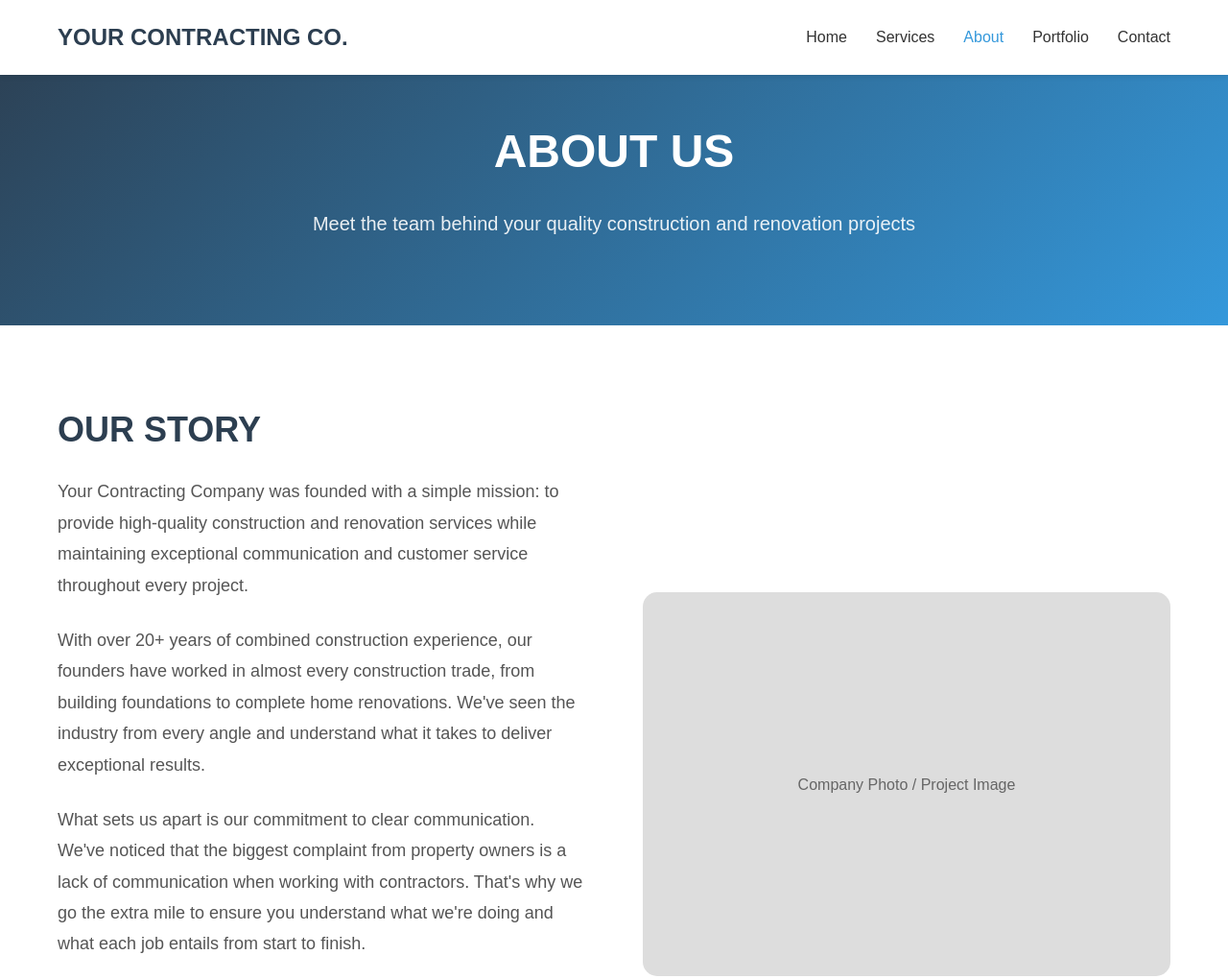
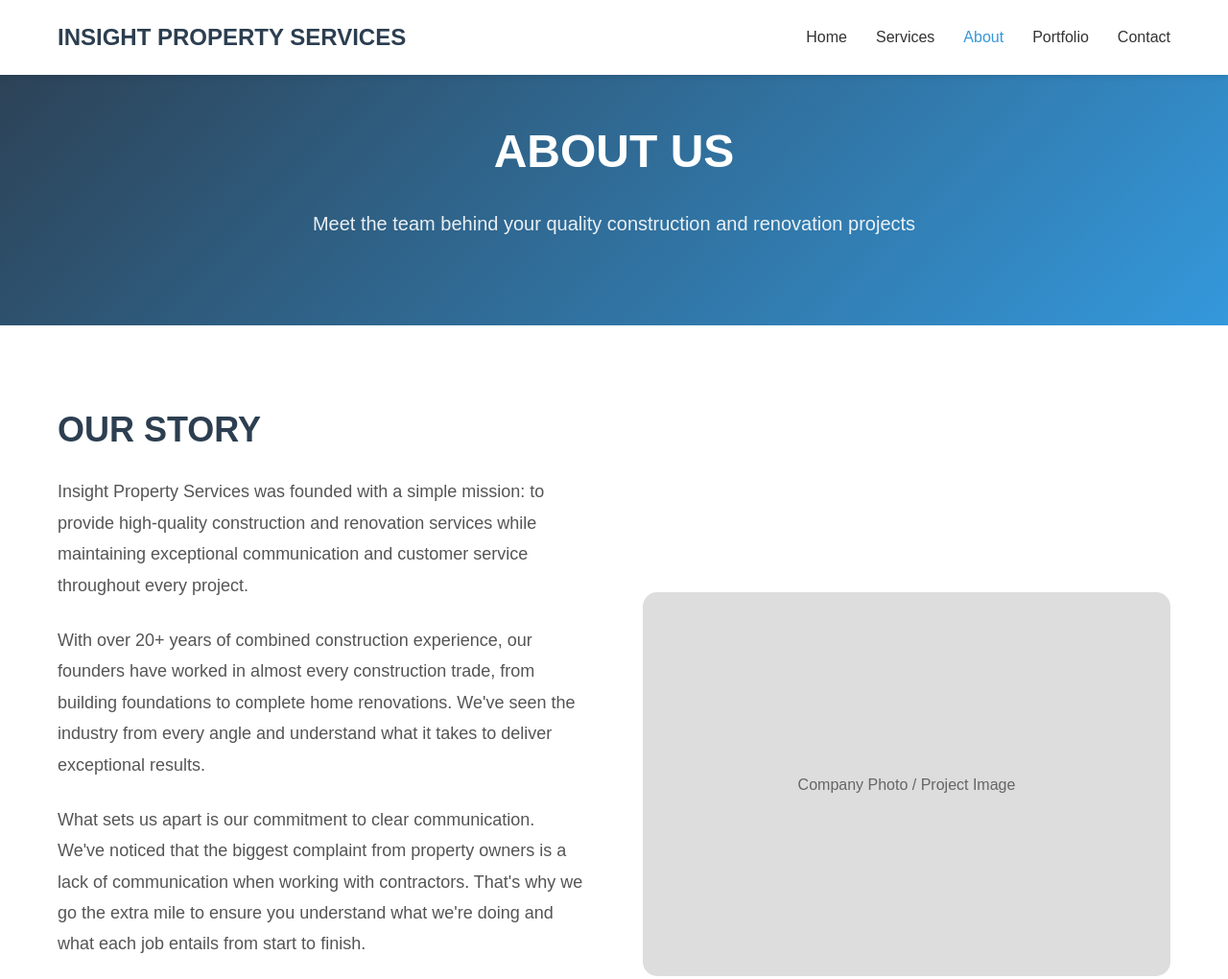
Before and after one commit to License2Bill/insightproperty, a plain HTML site: page about.html in a window 1280 px wide. Shown: the top 1020 px of the page at 96% size. Drawn offline with Linux system fonts and the light colour scheme.

Commit message:
Update about.html

```diff
--- a/about.html
+++ b/about.html
@@ -3,14 +3,14 @@
 <head>
     <meta charset="UTF-8">
     <meta name="viewport" content="width=device-width, initial-scale=1.0">
-    <title>About Us | Your Contracting Company</title>
+    <title>About Us | Insight Property Services</title>
     <link rel="stylesheet" href="styles.css">
 </head>
 <body>
     <!-- Header -->
     <header>
         <nav class="container">
-            <div class="logo">YOUR CONTRACTING CO.</div>
+            <div class="logo">INSIGHT PROPERTY SERVICES</div>
             <ul class="nav-links">
                 <li><a href="index.html">Home</a></li>
                 <li><a href="services.html">Services</a></li>
@@ -35,7 +35,7 @@
             <div class="story-content">
                 <div class="story-text">
                     <h2>OUR STORY</h2>
-                    <p>Your Contracting Company was founded with a simple mission: to provide high-quality construction and renovation services while maintaining exceptional communication and customer service throughout every project.</p>
+                    <p>Insight Property Services was founded with a simple mission: to provide high-quality construction and renovation services while maintaining exceptional communication and customer service throughout every project.</p>
 
                     <p>With over 20+ years of combined construction experience, our founders have worked in almost every construction trade, from building foundations to complete home renovations. We've seen the industry from every angle and understand what it takes to deliver exceptional results.</p>
 
@@ -95,7 +95,7 @@
                         <div class="owner-info">
                             <h3>Your Name</h3>
                             <div class="title">Founder & Owner</div>
-                            <p>Your Name started Your Contracting Company in 20XX and has grown it into a thriving business. With 20+ years as a contractor, they've worked in almost every construction trade, from building foundations to complete renovations.</p>
+                            <p>Your Name started Insight Property Services in 20XX and has grown it into a thriving business. With 20+ years as a contractor, they've worked in almost every construction trade, from building foundations to complete renovations.</p>
                             <p>They found that what they really enjoy are projects of all sizes. They love the variety and the constant problem-solving that construction work brings. As a homeowner themselves, they understand how overwhelming construction projects can be.</p>
                             <p>Their goal is to help customers with all their construction needs, no matter how big or small, while ensuring clear communication throughout the process.</p>
                         </div>
@@ -193,7 +193,7 @@
         <div class="container">
             <div class="footer-content">
                 <div class="footer-section">
-                    <h4>Your Contracting Company</h4>
+                    <h4>Insight Property Services</h4>
                     <p>Professional construction and renovation services with a focus on quality workmanship and exceptional customer communication.</p>
                 </div>
                 <div class="footer-section">
@@ -211,7 +211,7 @@
                 </div>
             </div>
             <div class="footer-bottom">
-                <p>&copy; 2025 Your Contracting Company. All rights reserved.</p>
+                <p>&copy; 2025 Insight Property Services. All rights reserved.</p>
             </div>
         </div>
     </footer>
```
